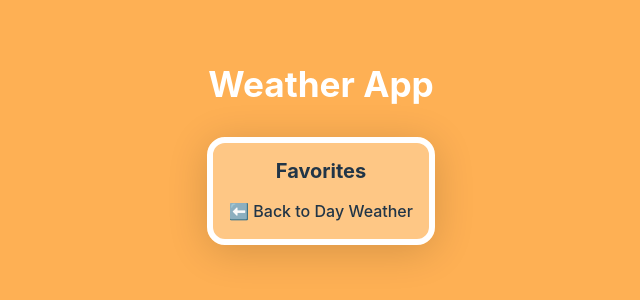
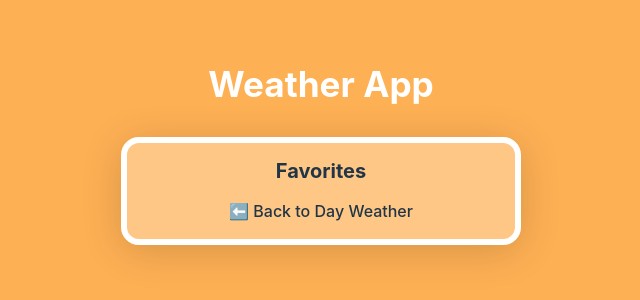
Before and after one commit to daniArbesu/Proyecto-5-App-Tiempo, a React (Vite) app: page /favorites in a window 1280 px wide. Shown: the part 246-546 px from the top of the page, without its empty margins (319-959 px from the left). Built offline with nearby package versions, Linux system fonts and the light colour scheme; no server answers.

Commit message:
fix: width aesthetic problem

```diff
--- a/src/pages/Forecast.jsx
+++ b/src/pages/Forecast.jsx
@@ -16,7 +16,7 @@ function Forecast({ location }) {
           return <DayForecastCard weather={dayWeather} key={dayWeather.date} />;
         })
       )}
-      <Link to="/">⬅️ Back to Day Weather</Link>
+      <Link to="/">← Back to Day Weather</Link>
     </Layout>
   );
 }
--- a/src/pages/Layout.jsx
+++ b/src/pages/Layout.jsx
@@ -14,7 +14,11 @@ const CardWrapper = styled.section`
   backdrop-filter: var(--da-backdrop-filter-card);
   gap: 16px;
   padding: 16px;
-  width: 100%;
+  width: 100vw;
+
+  @media screen and (min-width: 500px) {
+    width: 400px;
+  }
 `;
 
 function Layout({ children }) {
```
